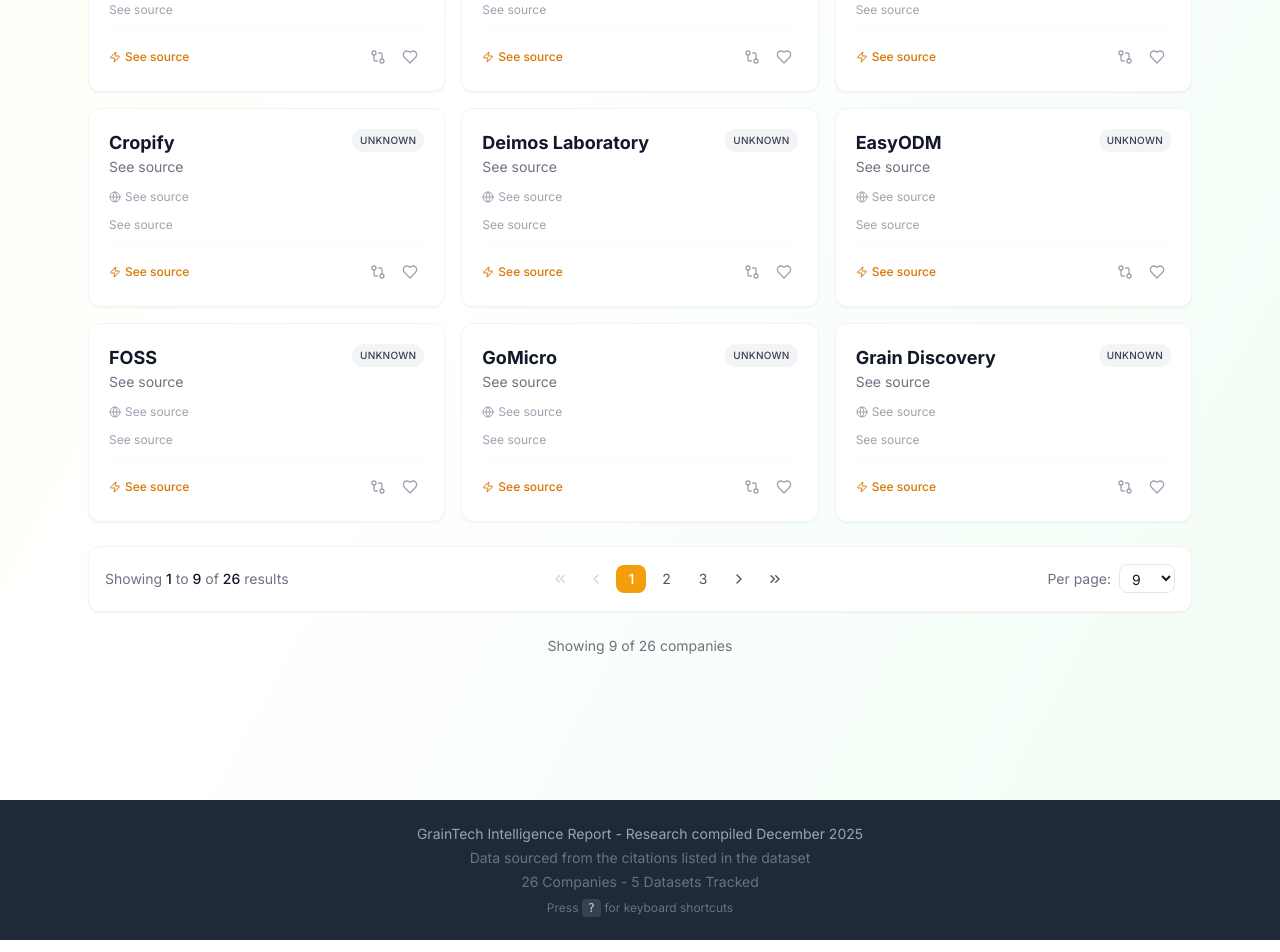
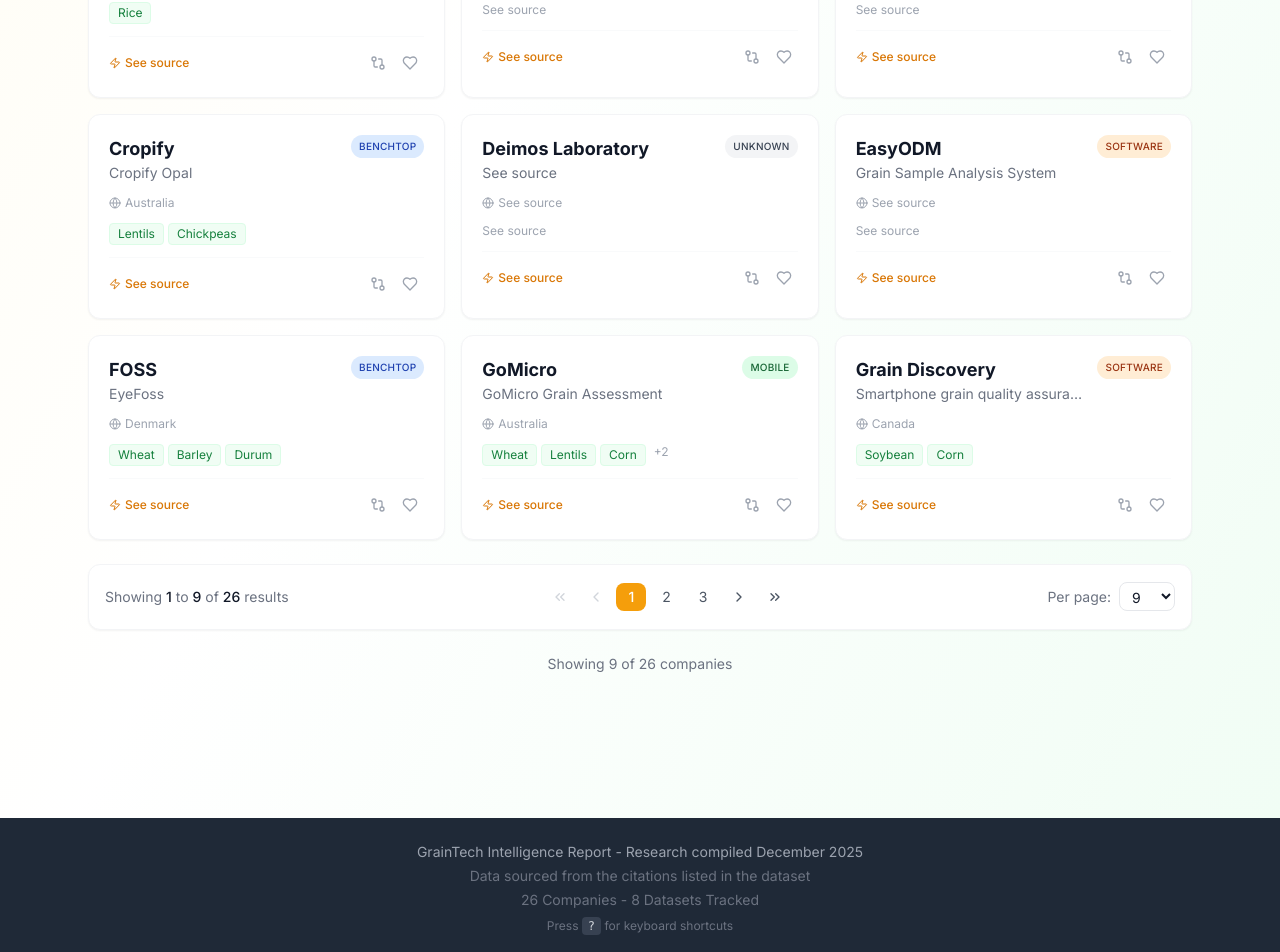
Before and after one commit to scott-cmd11/grain_tech_dashboard, a React (Vite) app: page / in a window 1280 px wide. Shown: the part 1429-2381 px from the top of the page. Built offline with nearby package versions, Linux system fonts and the light colour scheme.

Commit message:
Update grain data from provided sources

```diff
--- a/src/data/index.ts
+++ b/src/data/index.ts
@@ -28,29 +28,29 @@
 } from '../types';
 
 export const companiesData: Company[] = [
-  { id: 1, name: "Cgrain", product: "See source", country: "See source", type: "Unknown", tech: "See source", description: "See source", funding: "See source", crops: [], speed: "See source", url: "www.cgrain.ai" , citations: ["https://www.cgrain.ai"] },
-  { id: 2, name: "FOSS", product: "See source", country: "See source", type: "Unknown", tech: "See source", description: "See source", funding: "See source", crops: [], speed: "See source", url: "www.fossanalytics.com" , citations: ["https://www.fossanalytics.com"] },
-  { id: 3, name: "QualySense", product: "See source", country: "See source", type: "Unknown", tech: "See source", description: "See source", funding: "See source", crops: [], speed: "See source", url: "www.qualysense.com" , citations: ["https://www.qualysense.com"] },
-  { id: 4, name: "ZoomAgri", product: "See source", country: "See source", type: "Unknown", tech: "See source", description: "See source", funding: "See source", crops: [], speed: "See source", url: "www.zoomagri.com" , citations: ["https://www.zoomagri.com"] },
-  { id: 5, name: "GoMicro", product: "See source", country: "See source", type: "Unknown", tech: "See source", description: "See source", funding: "See source", crops: [], speed: "See source", url: "www.gomicro.co" , citations: ["https://www.gomicro.co"] },
-  { id: 6, name: "Inarix", product: "See source", country: "See source", type: "Unknown", tech: "See source", description: "See source", funding: "See source", crops: [], speed: "See source", url: "www.inarix.com" , citations: ["https://www.inarix.com"] },
-  { id: 7, name: "GrainSense", product: "See source", country: "See source", type: "Unknown", tech: "See source", description: "See source", funding: "See source", crops: [], speed: "See source", url: "www.grainsense.com" , citations: ["https://www.grainsense.com"] },
-  { id: 8, name: "Videometer", product: "See source", country: "See source", type: "Unknown", tech: "See source", description: "See source", funding: "See source", crops: [], speed: "See source", url: "www.videometer.com" , citations: ["https://www.videometer.com"] },
-  { id: 9, name: "Zeutec", product: "See source", country: "See source", type: "Unknown", tech: "See source", description: "See source", funding: "See source", crops: [], speed: "See source", url: "www.zeutec.com" , citations: ["https://www.zeutec.com"] },
-  { id: 10, name: "Cropify", product: "See source", country: "See source", type: "Unknown", tech: "See source", description: "See source", funding: "See source", crops: [], speed: "See source", url: "www.cropify.io" , citations: ["https://www.cropify.io"] },
-  { id: 11, name: "Indyn/Platypus Vision", product: "See source", country: "See source", type: "Unknown", tech: "See source", description: "See source", funding: "See source", crops: [], speed: "See source", url: "www.indyn.com.au" , citations: ["https://www.indyn.com.au"] },
-  { id: 12, name: "Agsure", product: "See source", country: "See source", type: "Unknown", tech: "See source", description: "See source", funding: "See source", crops: [], speed: "See source", url: "www.agnext.com" , citations: ["https://www.agnext.com"] },
-  { id: 13, name: "Grain Discovery", product: "See source", country: "See source", type: "Unknown", tech: "See source", description: "See source", funding: "See source", crops: [], speed: "See source", url: "www.graindiscovery.com" , citations: ["https://www.graindiscovery.com"] },
-  { id: 14, name: "Ground Truth Ag", product: "See source", country: "See source", type: "Unknown", tech: "See source", description: "See source", funding: "See source", crops: [], speed: "See source", url: "groundtruth.ag" , citations: ["https://groundtruth.ag"] },
+  { id: 1, name: "Cgrain", product: "Cgrain Value / Value Pro / Value Sorter", country: "Sweden", type: "Benchtop", tech: "See source", description: "See source", funding: "See source", crops: [], speed: "See source", url: "www.cgrain.ai" , citations: ["https://www.cgrain.ai/products/", "https://www.cgrain.ai/about-us/"] },
+  { id: 2, name: "FOSS", product: "EyeFoss", country: "Denmark", type: "Benchtop", tech: "See source", description: "See source", funding: "See source", crops: ["Wheat", "Barley", "Durum"], speed: "See source", url: "www.fossanalytics.com" , citations: ["https://www.fossanalytics.com/en/products/eyefoss"] },
+  { id: 3, name: "QualySense", product: "QSorter Explorer", country: "Switzerland", type: "Benchtop", tech: "See source", description: "See source", funding: "See source", crops: [], speed: "See source", url: "www.qualysense.com" , citations: ["https://www.qualysense.com/"] },
+  { id: 4, name: "ZoomAgri", product: "ZoomVarieties / ZoomSpex", country: "Argentina/Spain", type: "Benchtop", tech: "See source", description: "See source", funding: "See source", crops: ["Barley", "Wheat", "Corn", "Soy"], speed: "See source", url: "www.zoomagri.com" , citations: ["https://zoomagri.com/en/home/"] },
+  { id: 5, name: "GoMicro", product: "GoMicro Grain Assessment", country: "Australia", type: "Mobile", tech: "See source", description: "See source", funding: "See source", crops: ["Wheat", "Lentils", "Corn", "Chickpea", "Soy"], speed: "See source", url: "www.gomicro.co" , citations: ["https://www.graincentral.com/ag-tech/gomicro-ai-web-app-live-for-five-australian-crops/", "https://www.gomicro.co/grain/"] },
+  { id: 6, name: "Inarix", product: "PocketLab", country: "France", type: "Mobile", tech: "See source", description: "See source", funding: "See source", crops: ["Barley"], speed: "See source", url: "www.inarix.com" , citations: ["https://www.agriland.ie/farming-news/your-smartphone-can-now-be-used-to-determine-grain-quality/"] },
+  { id: 7, name: "GrainSense", product: "GS Lab / GS Combine", country: "Finland", type: "Handheld Light Sensor", tech: "See source", description: "See source", funding: "See source", crops: [], speed: "See source", url: "www.grainsense.com" , citations: ["https://grainsense.com/blogs/news/grainsense-advances-grain-quality-analysis-with-breakthrough-algorithm-update"] },
+  { id: 8, name: "Videometer", product: "SeedLab / SeedSorter", country: "Denmark", type: "Benchtop", tech: "See source", description: "See source", funding: "See source", crops: [], speed: "See source", url: "www.videometer.com" , citations: ["https://videometer.com/videometer-seedlab/", "https://videometer.com/videometer-seedsorter/"] },
+  { id: 9, name: "Zeutec", product: "SpectraAlyzer GRAIN VISION AI", country: "Germany", type: "Benchtop", tech: "See source", description: "See source", funding: "See source", crops: [], speed: "See source", url: "www.zeutec.com" , citations: ["https://spectraalyzer.com/grain-vision-ai/"] },
+  { id: 10, name: "Cropify", product: "Cropify Opal", country: "Australia", type: "Benchtop", tech: "See source", description: "See source", funding: "See source", crops: ["Lentils", "Chickpeas"], speed: "See source", url: "www.cropify.io" , citations: ["https://www.graincentral.com/ag-tech/cropify-to-launch-in-field-lentil-testing-at-wimmera-sites/", "https://www.forbes.com.au/news/entrepreneurs/aussie-ai-driven-grain-grading-company-cropify-reaps-2-million/"] },
+  { id: 11, name: "Indyn/Platypus Vision", product: "Platypus", country: "Australia", type: "Benchtop", tech: "See source", description: "See source", funding: "See source", crops: [], speed: "See source", url: "www.indyn.com.au" , citations: ["https://www.growag.com/article/platypus-machine-billed-future-grain-and-cereal-imaging"] },
+  { id: 12, name: "Agsure", product: "Agsure Grain Quality Analyzer", country: "India", type: "Mobile + Device", tech: "See source", description: "See source", funding: "See source", crops: ["Rice"], speed: "See source", url: "www.agnext.com" , citations: ["https://www.agsure.in/shop/fg00001-agsure-grain-quality-analyzer-2", "https://play.google.com/store/apps/details?id=com.tt.ylp_quality_app"] },
+  { id: 13, name: "Grain Discovery", product: "Smartphone grain quality assurance tool", country: "Canada", type: "Software", tech: "See source", description: "See source", funding: "See source", crops: ["Soybean", "Corn"], speed: "See source", url: "www.graindiscovery.com" , citations: ["https://www.proteinindustriescanada.ca/projects/phone-grain-quality-tool"] },
+  { id: 14, name: "Ground Truth Ag", product: "Benchtop Grain Analyzer", country: "Canada", type: "Benchtop", tech: "See source", description: "See source", funding: "See source", crops: [], speed: "See source", url: "groundtruth.ag" , citations: ["https://grainswest.com/2025/09/data-upgrade/", "https://datainnovation.org/2025/09/5-qs-with-kyle-folk-ceo-of-ground-truth-ag/"] },
   { id: 15, name: "Upjao", product: "See source", country: "See source", type: "Unknown", tech: "See source", description: "See source", funding: "See source", crops: [], speed: "See source", url: "www.upjao.com" , citations: ["https://www.upjao.com"] },
   { id: 16, name: "Deimos Laboratory", product: "See source", country: "See source", type: "Unknown", tech: "See source", description: "See source", funding: "See source", crops: [], speed: "See source", url: "deimos.com.au" , citations: ["https://deimos.com.au"] },
-  { id: 17, name: "EasyODM", product: "See source", country: "See source", type: "Unknown", tech: "See source", description: "See source", funding: "See source", crops: [], speed: "See source", url: "easyodm.tech" , citations: ["https://easyodm.tech"] },
-  { id: 18, name: "Nebulaa", product: "See source", country: "See source", type: "Unknown", tech: "See source", description: "See source", funding: "See source", crops: [], speed: "See source", url: "nebulaa.in" , citations: ["https://nebulaa.in"] },
-  { id: 19, name: "Vibe Imaging Analytics", product: "See source", country: "See source", type: "Unknown", tech: "See source", description: "See source", funding: "See source", crops: [], speed: "See source", url: "vibeia.com" , citations: ["https://vibeia.com"] },
-  { id: 20, name: "SuperGeo AI Tech", product: "See source", country: "See source", type: "Unknown", tech: "See source", description: "See source", funding: "See source", crops: [], speed: "See source", url: "sga.ai" , citations: ["https://sga.ai"] },
+  { id: 17, name: "EasyODM", product: "Grain Sample Analysis System", country: "See source", type: "Software", tech: "See source", description: "See source", funding: "See source", crops: [], speed: "See source", url: "easyodm.tech" , citations: ["https://easyodm.tech/grain-sample-analysis/"] },
+  { id: 18, name: "Nebulaa", product: "MATT Automatic Grain Analyser", country: "India", type: "Benchtop", tech: "See source", description: "See source", funding: "See source", crops: ["Wheat", "Rice", "Cereals", "Pulses"], speed: "See source", url: "nebulaa.in" , citations: ["https://www.neo.nebulaa.in/matt_home", "https://www.indiatimes.com/technology/news/this-startup-built-an-ai-based-grain-analyser-that-will-tell-farmers-exact-quality-of-the-crop-355901.html"] },
+  { id: 19, name: "Vibe Imaging Analytics", product: "QM3i Analyzers", country: "USA/Israel", type: "Benchtop", tech: "See source", description: "See source", funding: "See source", crops: [], speed: "See source", url: "vibeia.com" , citations: ["https://www.vibeia.com/"] },
+  { id: 20, name: "SuperGeo AI Tech", product: "Grain Grading App", country: "Canada", type: "Mobile", tech: "See source", description: "See source", funding: "See source", crops: ["Wheat", "Canola", "Peas", "Lentils"], speed: "See source", url: "sga.ai" , citations: ["https://globalnews.ca/news/9981761/saskatchewan-based-tech-company-ai-grain-grading-app/", "https://sga.ai/products/grain/"] },
   { id: 21, name: "Grainkart/GrainScope", product: "See source", country: "See source", type: "Unknown", tech: "See source", description: "See source", funding: "See source", crops: [], speed: "See source", url: "grainscope.ai" , citations: ["https://grainscope.ai"] },
-  { id: 22, name: "Keyetech", product: "See source", country: "See source", type: "Unknown", tech: "See source", description: "See source", funding: "See source", crops: [], speed: "See source", url: "en.keyetech.com" , citations: ["https://en.keyetech.com"] },
-  { id: 23, name: "Shandong Hongsheng", product: "See source", country: "See source", type: "Unknown", tech: "See source", description: "See source", funding: "See source", crops: [], speed: "See source", url: "en.hosheng.cn" , citations: ["https://en.hosheng.cn"] },
+  { id: 22, name: "Keyetech", product: "KVS-G AI Grain Quality Analyzer", country: "China", type: "In-line", tech: "See source", description: "See source", funding: "See source", crops: [], speed: "See source", url: "en.keyetech.com" , citations: ["https://www.keyevisions.com/ai-algorithm-system-grain-quality-analyzer"] },
+  { id: 23, name: "Shandong Hongsheng", product: "Automated Grain Quality Inspection Platform", country: "China", type: "In-line + Benchtop", tech: "See source", description: "See source", funding: "See source", crops: [], speed: "See source", url: "en.hosheng.cn" , citations: ["http://en.hosheng.cn/site-List-7"] },
   { id: 24, name: "John Deere", product: "See source", country: "See source", type: "Unknown", tech: "See source", description: "See source", funding: "See source", crops: [], speed: "See source", url: "www.deere.com" , citations: ["https://www.deere.com"] },
   { id: 25, name: "Case IH", product: "See source", country: "See source", type: "Unknown", tech: "See source", description: "See source", funding: "See source", crops: [], speed: "See source", url: "www.caseih.com" , citations: ["https://www.caseih.com"] },
   { id: 26, name: "Next Instruments", product: "See source", country: "See source", type: "Unknown", tech: "See source", description: "See source", funding: "See source", crops: [], speed: "See source", url: "www.nextinstruments.net" , citations: ["https://www.nextinstruments.net"] }
@@ -59,35 +59,35 @@
 export const datasetsData: Dataset[] = [
   {
     name: "Global Wheat Head Detection",
-    images: "See source",
-    annotations: "See source",
+    images: "6,500",
+    annotations: "275,000+ heads",
     description: "Wheat head detection dataset used in the Global Wheat Challenge.",
-    source: "Global Wheat",
+    source: "Global Wheat Head Dataset",
     url: "www.global-wheat.com",
     license: "See source",
     year: "2020-2021",
     crops: ["Wheat"],
     tasks: ["Object Detection", "Counting", "Plant Analysis"],
-    details: "See source for dataset composition and splits.",
-    format: "See source",
-    challenges: "See source",
-    citations: ["http://www.global-wheat.com/"]
+    details: "Field images across diverse geographies and growth stages.",
+    format: "Images + bounding boxes",
+    challenges: "Occlusion, motion blur, variable lighting",
+    citations: ["https://www.sciencedirect.com/science/article/pii/S2643651524000591", "https://arxiv.org/pdf/2105.07660"],
   },
   {
     name: "GrainSpace",
     images: "5.25M",
     annotations: "Expert labels",
     description: "Large-scale dataset for cereal grain inspection and recognition.",
-    source: "GrainSpace repository",
+    source: "GrainSpace",
     url: "github.com/hellodfan/GrainSpace",
     license: "CC BY-NC-SA 4.0",
     year: "2022",
     crops: ["Wheat", "Maize", "Rice"],
     tasks: ["Recognition", "Device Adaptation", "Defect Spotting"],
-    details: "Collected across wheat, maize, and rice using professional, lab, and mobile devices.",
+    details: "Captured with professional, lab, and mobile devices across multiple regions.",
     format: "PNG images + CSV metadata",
-    challenges: "Device domain shift and class imbalance.",
-    citations: ["https://github.com/hellodfan/GrainSpace"]
+    challenges: "Domain shift across devices",
+    citations: ["https://github.com/hellodfan/GrainSpace", "https://arxiv.org/abs/2203.05306"],
   },
   {
     name: "GrainSet",
@@ -102,8 +102,8 @@
     tasks: ["Defect Classification", "Quality Grading", "Anomaly Detection"],
     details: "Single-kernel images with expert annotations across four cereal crops.",
     format: "High-resolution images + XML annotations",
-    challenges: "Cross-crop variation in kernel appearance.",
-    citations: ["https://github.com/hellodfan/GrainSet", "https://doi.org/10.1038/s41597-023-02660-8"]
+    challenges: "Cross-crop variability",
+    citations: ["https://www.nature.com/articles/s41597-023-02660-8"],
   },
   {
     name: "Aruzz22.5K",
@@ -118,8 +118,56 @@
     tasks: ["Variety ID", "Fine Recognition"],
     details: "Captured with an iPhone 11; includes original and augmented sets.",
     format: "JPG images",
-    challenges: "Low-resolution originals and class balance.",
-    citations: ["https://data.mendeley.com/datasets/3mn9843tz2/4"]
+    challenges: "Low-resolution originals",
+    citations: ["https://data.mendeley.com/datasets/3mn9843tz2/4"],
+  },
+  {
+    name: "Soybean Seeds (Kaggle)",
+    images: "5,513",
+    annotations: "5 categories",
+    description: "Soybean seed images categorized by GB1352-2009 standards.",
+    source: "Kaggle",
+    url: "www.kaggle.com/datasets/warcoder/soyabean-seeds",
+    license: "See source",
+    year: "See source",
+    crops: ["Soybean"],
+    tasks: ["Defect Classification"],
+    details: "Categories include intact, spotted, immature, broken, and skin-damaged.",
+    format: "Images",
+    challenges: "See source",
+    citations: ["https://www.kaggle.com/datasets/warcoder/soyabean-seeds"],
+  },
+  {
+    name: "Corn Kernel Images",
+    images: "78,881",
+    annotations: "Kernel images",
+    description: "Maize kernel images for quality and counting tasks.",
+    source: "Kaggle",
+    url: "www.kaggle.com/datasets/mineral-earth-sciences-llc/corn-kernel-images",
+    license: "See source",
+    year: "See source",
+    crops: ["Corn"],
+    tasks: ["Counting", "Quality Classification"],
+    details: "Individual kernel photos with associated metadata.",
+    format: "Images",
+    challenges: "See source",
+    citations: ["https://www.kaggle.com/datasets/mineral-earth-sciences-llc/corn-kernel-images"],
+  },
+  {
+    name: "OzBarley",
+    images: "See source",
+    annotations: "Hyperspectral + genomic data",
+    description: "Genotype-to-phenotype dataset linking imaging and genomic traits for barley.",
+    source: "ARDC",
+    url: "ardc.edu.au/project/ozbarley/",
+    license: "See source",
+    year: "See source",
+    crops: ["Barley"],
+    tasks: ["Phenotyping", "Breeding"],
+    details: "VNIR/SWIR hyperspectral imaging paired with genomic data.",
+    format: "Hyperspectral + metadata",
+    challenges: "See source",
+    citations: ["https://ardc.edu.au/project/ozbarley/"],
   },
   {
     name: "WisWheat",
@@ -135,8 +183,8 @@
     details: "Three-tier image-text dataset for wheat-related tasks.",
     format: "Images + text",
     challenges: "See source",
-    citations: ["https://arxiv.org/html/2506.06084v1"]
-  }
+    citations: ["https://arxiv.org/html/2506.06084v1"],
+  },
 ];
 
 export const techCategories: TechCategory[] = [
```
